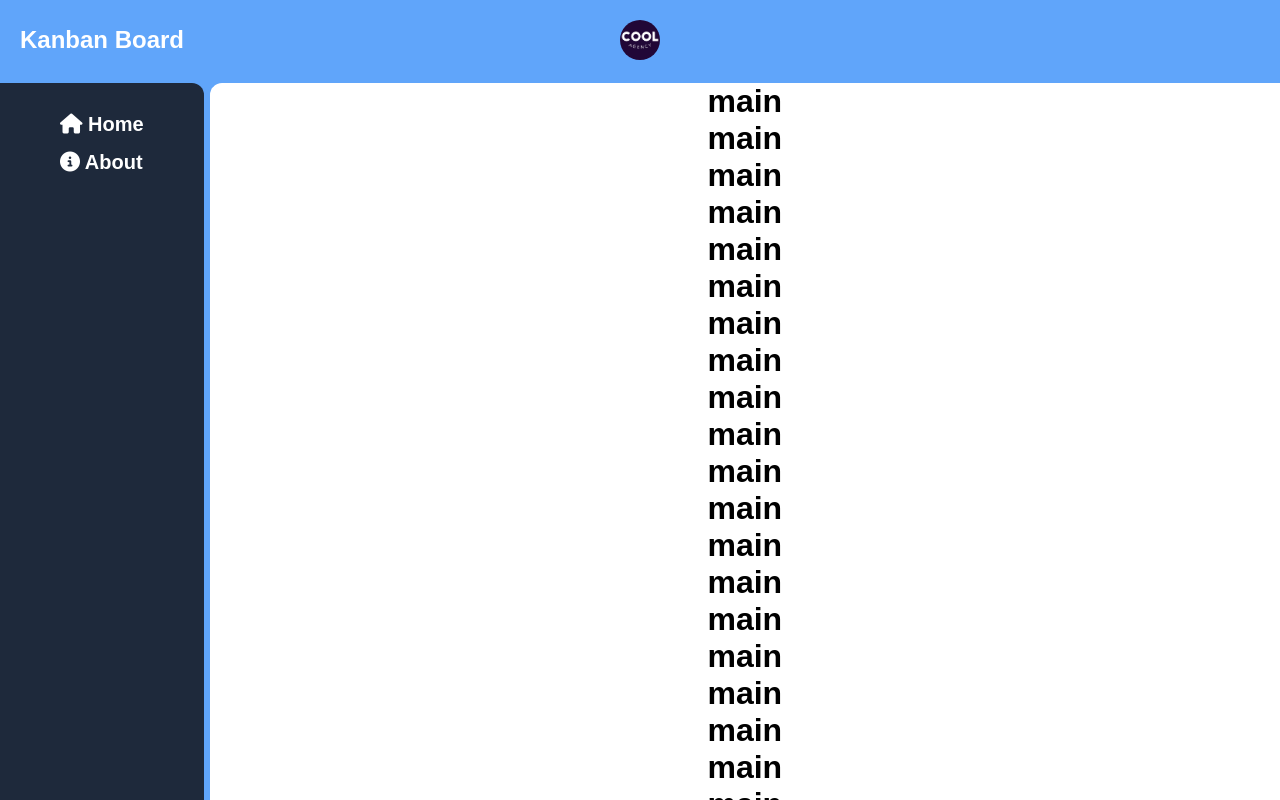
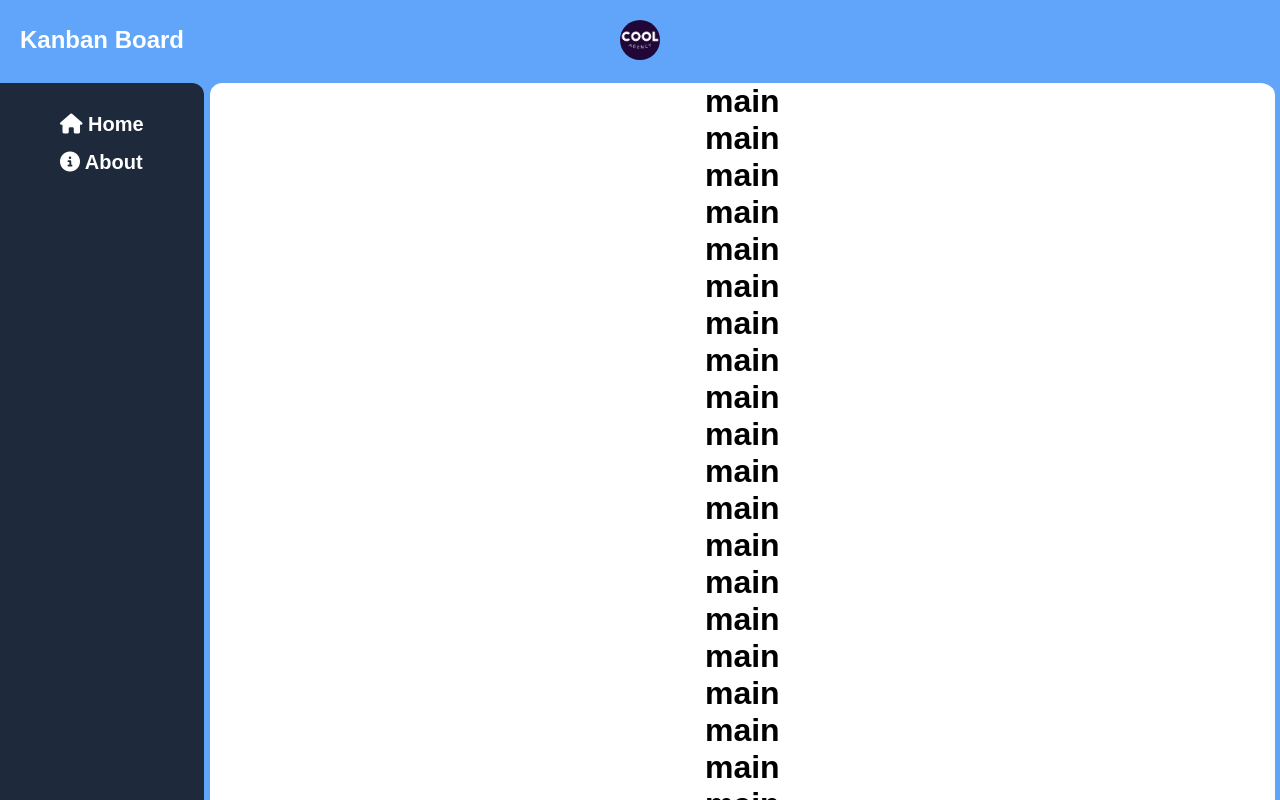
Before and after one commit to Mael1701/Kanban-Board-Project, a React (Vite) app: page / in a window 1280 px wide. Shown: the top 800 px of the page. Built offline with nearby package versions, Linux system fonts and the light colour scheme.

Commit message:
styled homepage

```diff
--- a/src/components/Main/Main.module.css
+++ b/src/components/Main/Main.module.css
@@ -3,7 +3,8 @@
   flex-grow: 1;
   border: 3px solid #60a5fa;
   border-right: none;
-  border-radius: 15px 0 0 15px;
+  border-radius: 15px 15px 15px 15px;
+  margin-right: 5px;
   display: flex;
   flex-direction: column;
   align-items: center;
```
